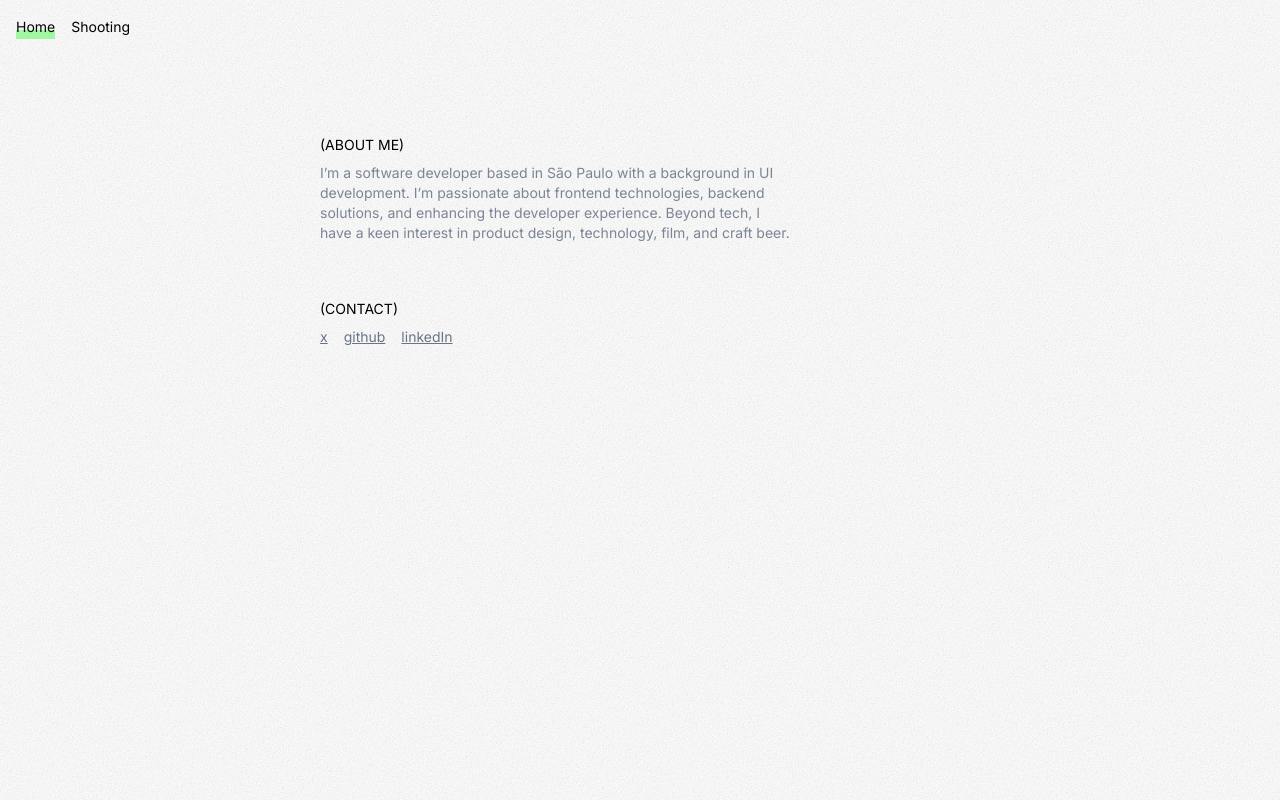
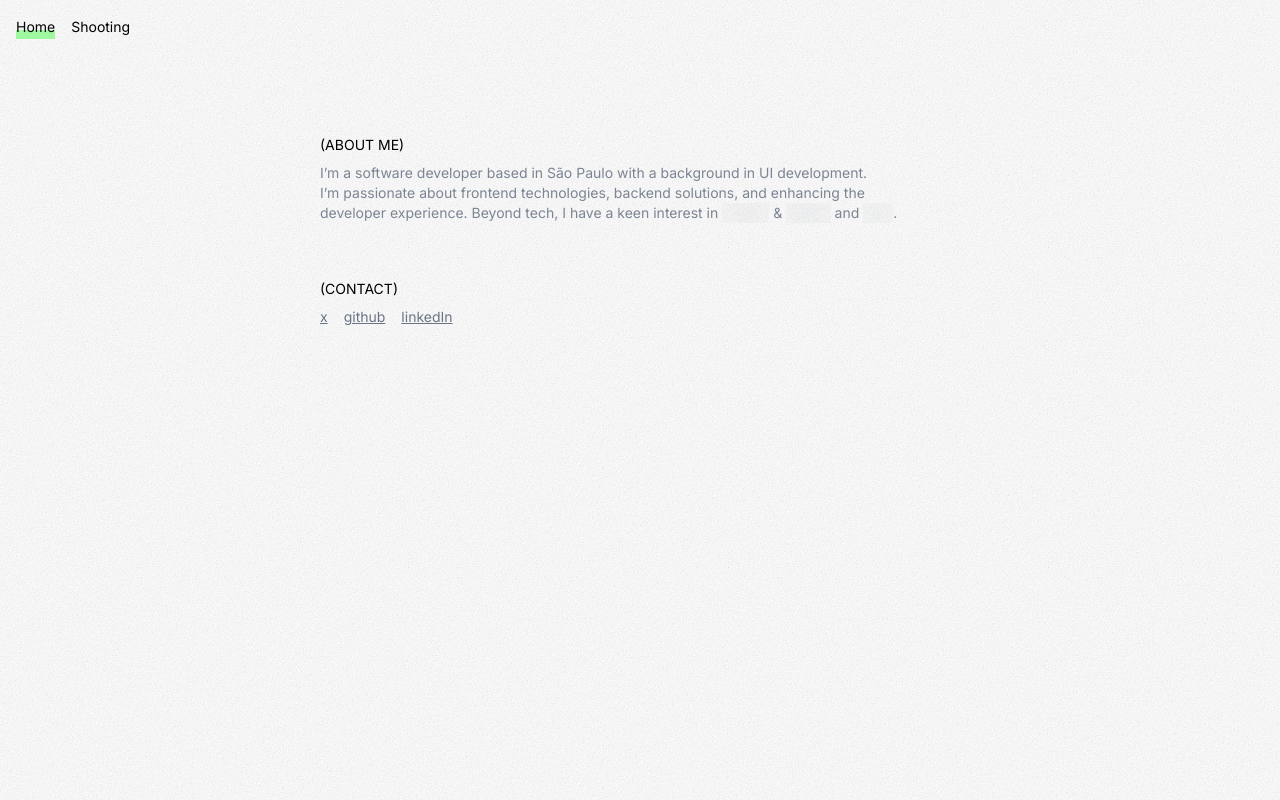
Before and after one commit to rbpolim/website, a Next.js app: page / in a window 1280 px wide. Built offline with nearby package versions, Linux system fonts and the light colour scheme.

Commit message:
feat: enhance Home & Shooting pages with improved content structure and image handling

```diff
--- a/src/app/(site)/page.tsx
+++ b/src/app/(site)/page.tsx
@@ -1,5 +1,6 @@
 import { Link } from "@/components/link";
 import { Heading } from "@/components/heading";
+import { RevealWord } from "@/components/reveal-word";
 
 export default function Home() {
   const links = [
@@ -22,7 +23,18 @@ export default function Home() {
       <div>
         <Heading
           title="about me"
-          description="I’m a software developer based in São Paulo with a background in UI development. I’m passionate about frontend technologies, backend solutions, and enhancing the developer experience. Beyond tech, I have a keen interest in product design, technology, film, and craft beer."
+          description={
+            <>
+              I’m a software developer based in São Paulo with a background in
+              UI development. I’m passionate about frontend technologies,
+              backend solutions, and enhancing the developer experience. Beyond
+              tech, I have a keen interest in{" "}
+              <RevealWord word="movies" emoji="🎬" />
+              {" & "}
+              <RevealWord word="games" emoji="🎮" /> and{" "}
+              <RevealWord word="beer" emoji="🍺" />.
+            </>
+          }
         />
       </div>
       <div>
--- a/src/app/(site)/shooting/page.tsx
+++ b/src/app/(site)/shooting/page.tsx
@@ -2,24 +2,13 @@ import Image from "next/image";
 import Link from "next/link";
 import { getPayload } from "payload";
 import config from "@payload-config";
+import type { Photo } from "@/payload-types";
 
 import { Heading } from "@/components/heading";
-import type { Photo } from "@/payload-types";
-
-export const revalidate = 3600;
-
-function formatTakenAt(value: string) {
-  const [year, month, day] = value.slice(0, 10).split("-").map(Number);
-
-  return new Date(year, month - 1, day).toLocaleDateString("en", {
-    month: "long",
-    day: "numeric",
-    year: "numeric",
-  });
-}
 
 async function loadPhotos(): Promise<Photo[]> {
   const payload = await getPayload({ config });
+
   const { docs } = await payload.find({
     collection: "photos",
     sort: "-createdAt",
@@ -61,38 +50,28 @@ function PhotoFigure({
   photo: Photo;
   priority?: boolean;
 }) {
-  const tags = photo.tags?.filter(Boolean) ?? [];
-  const meta = [
-    photo.location,
-    photo.takenAt ? formatTakenAt(photo.takenAt) : null,
-  ].filter(Boolean);
-  const src = photo.sizes?.card?.url || photo.url;
+  const card = photo.sizes?.card;
+  const src = card?.url || photo.url;
+  const width = card?.width || photo.width;
+  const height = card?.height || photo.height;
 
-  if (!src) return null;
+  if (!src || !width || !height) return null;
 
   return (
     <figure className="space-y-2">
-      <div className="relative aspect-video bg-slate-100">
       <Image
-          fill
         src={src}
         alt={photo.alt}
-          className="object-cover"
+        width={width}
+        height={height}
+        className="h-auto w-full bg-slate-100"
         sizes="(max-width: 672px) 100vw, 672px"
         priority={priority}
-          unoptimized={Boolean(photo.sizes?.card?.url)}
+        unoptimized={Boolean(card?.url)}
         {...(photo.blurDataURL
           ? { placeholder: "blur" as const, blurDataURL: photo.blurDataURL }
           : {})}
       />
-      </div>
-      {(photo.caption || meta.length > 0 || tags.length > 0) && (
-        <figcaption className="space-y-1 text-sm text-slate-600/80">
-          {photo.caption && <p>{photo.caption}</p>}
-          {meta.length > 0 && <p>{meta.join(" · ")}</p>}
-          {tags.length > 0 && <p>{tags.join(", ")}</p>}
-        </figcaption>
-      )}
     </figure>
   );
 }
--- a/src/components/heading.tsx
+++ b/src/components/heading.tsx
@@ -1,6 +1,8 @@
+import type { ReactNode } from "react";
+
 type Props = {
   title: string;
-  description?: string;
+  description?: ReactNode;
 };
 
 export function Heading({ title, description }: Props) {
--- /dev/null
+++ b/src/components/reveal-word.tsx
@@ -0,0 +1,48 @@
+"use client";
+
+import { useState } from "react";
+
+import { cn } from "@/lib/utils";
+
+type Props = {
+  word: string;
+  emoji: string;
+};
+
+export function RevealWord({ word, emoji }: Props) {
+  const [revealed, setRevealed] = useState(false);
+
+  return (
+    <button
+      type="button"
+      onClick={() => setRevealed(true)}
+      aria-pressed={revealed}
+      className={cn(
+        "inline-flex items-baseline align-baseline",
+        revealed
+          ? "cursor-text"
+          : "cursor-pointer transition-colors duration-300 hover:bg-[#00ff0059]",
+      )}
+    >
+      <span className="inline-flex overflow-hidden">
+        <span
+          className={cn(
+            "transition-[filter] duration-500",
+            revealed ? "blur-none" : "select-none blur-lg",
+          )}
+        >
+          {word}
+        </span>
+      </span>
+      <span
+        className={cn(
+          "inline-block overflow-hidden whitespace-nowrap transition-all duration-500",
+          revealed ? "ml-1 max-w-8 opacity-100" : "max-w-0 opacity-0",
+        )}
+        aria-hidden={!revealed}
+      >
+        {emoji}
+      </span>
+    </button>
+  );
+}
--- /dev/null
+++ b/src/css.d.ts
@@ -0,0 +1,2 @@
+declare module "*.css";
+declare module "*.scss";
```
Lines whose indentation alone changed are shown as unchanged.
